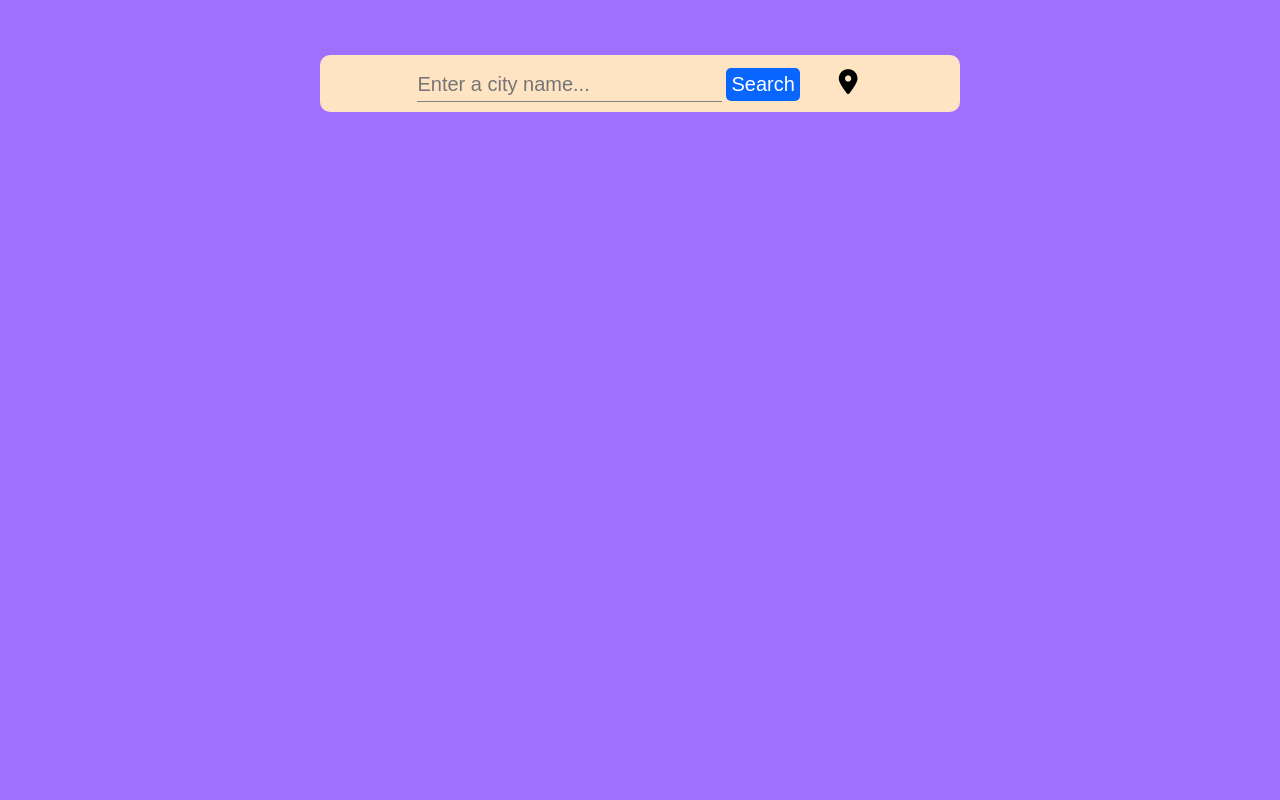
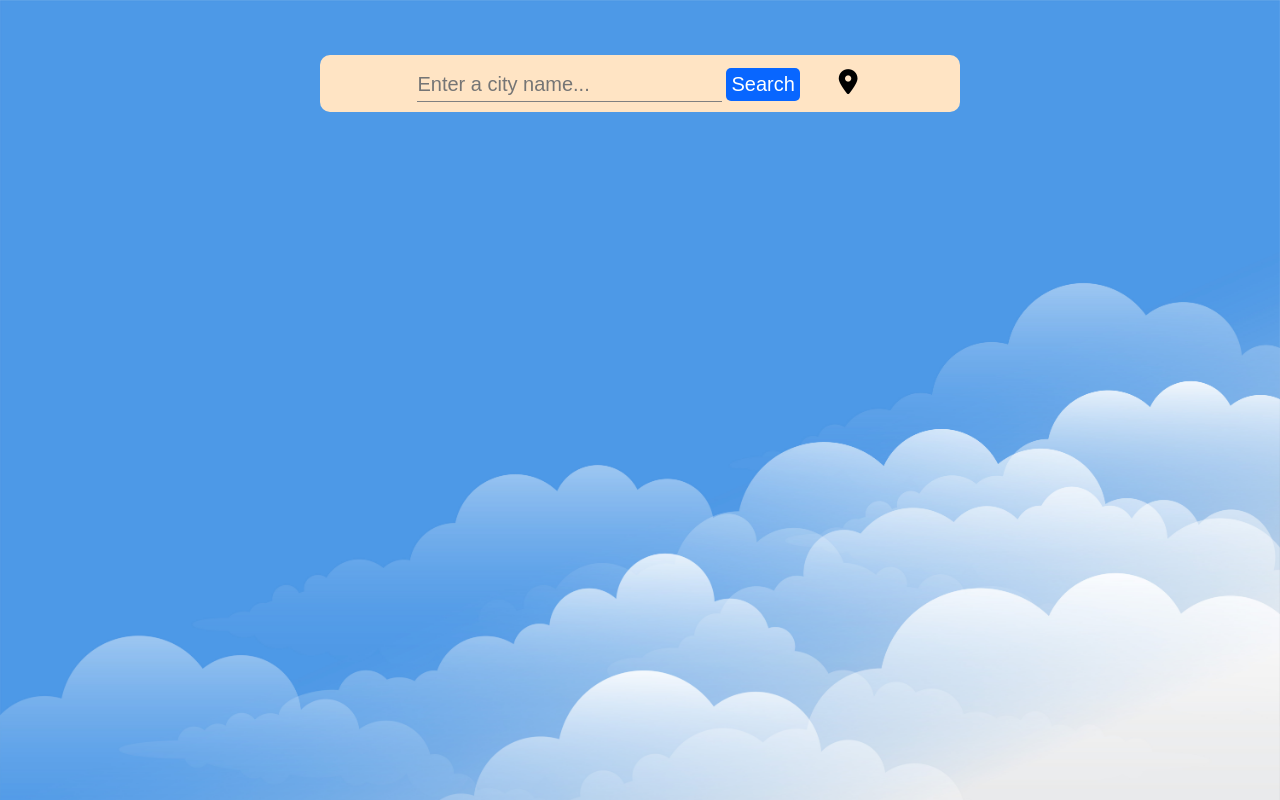
Before and after one commit to KaranSinghBhandari0/Responsive-Weather-Forecast-, a plain HTML site: page index.html in a window 1280 px wide. Drawn offline with Linux system fonts and the light colour scheme.

Commit message:
Uploaded background image in body

```diff
--- a/style.css
+++ b/style.css
@@ -5,7 +5,12 @@
 }
 
 body {
-    background-color: #9F70FD;
+    background-image: url("bcg.jpg");
+    background-size: cover;
+    background-attachment: fixed;
+    margin: 0;
+    padding: 0;
+    /* background-color: #9F70FD; */
 }
 
 .container {
```
Also changed, not shown: bcg.jpg (added).
